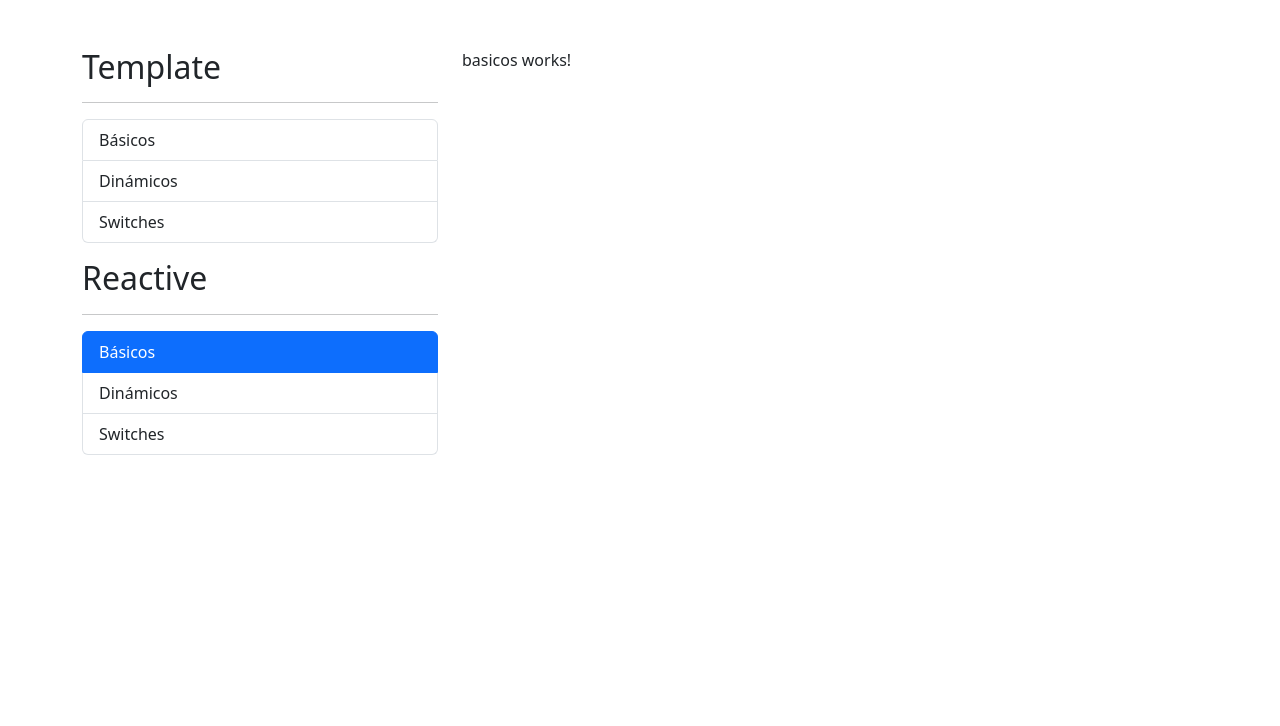
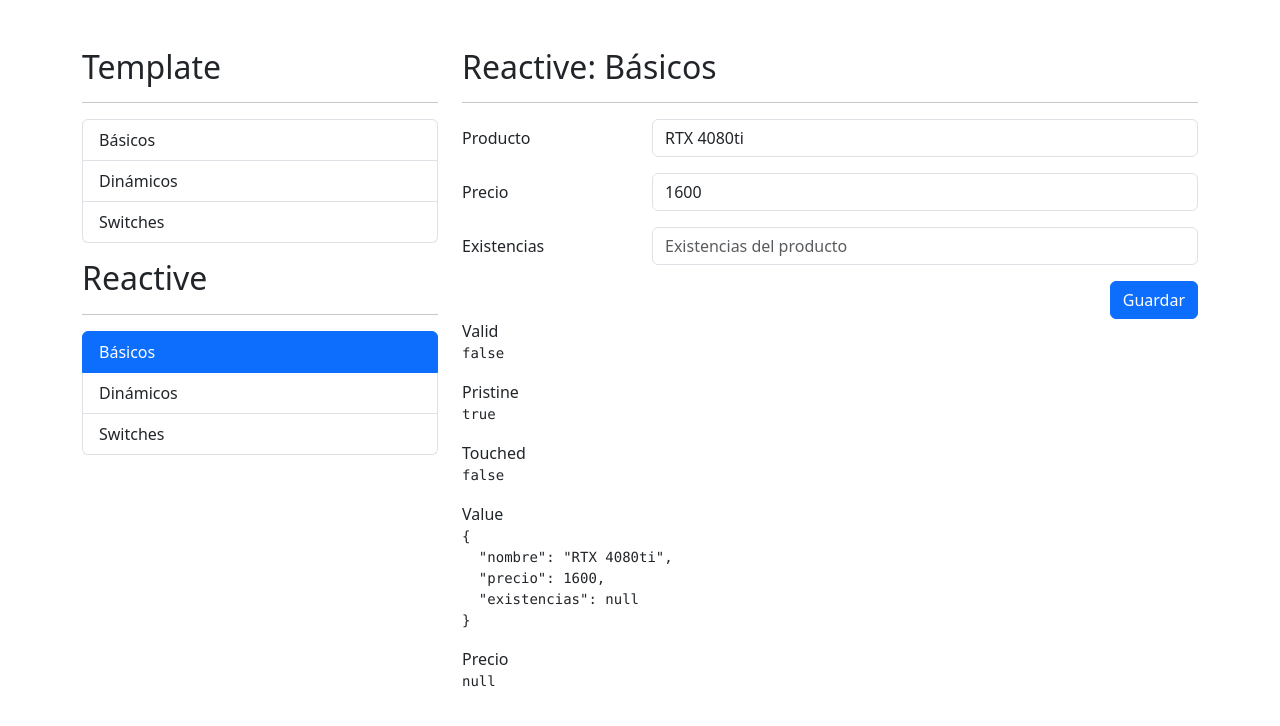
Before and after one commit to Jenn7895/formulariosApp, an Angular app: page /reactive/basicos in a window 1280 px wide. Shown: the top 726 px of the page. Built offline with nearby package versions, Linux system fonts and the light colour scheme.

Commit message:
Submit Formularios Reactivos Basicos

```diff
--- a/src/app/reactive/basicos/basicos.component.html
+++ b/src/app/reactive/basicos/basicos.component.html
@@ -1 +1,94 @@
-<p>basicos works!</p>
+<h2>Reactive: Básicos</h2>
+<hr>
+
+<div class="row">
+    <div class="col">
+
+        <form (ngSubmit)="guardar()" autocomplete="off" [formGroup]="miFormulario">
+
+            <!-- Campo de producto -->
+            <div class="mb-3 row">
+                <label class="col-sm-3 col-form-label">Producto</label>
+                <div class="col-sm-9">
+
+                    <input type="text"
+                            class="form-control"
+                            formControlName="nombre"
+                            placeholder="Nombre del producto">
+
+                    <span class="form-text text-danger"
+                            *ngIf="campoEsValido('nombre')">
+                        Debe de ser de 3 letras
+                    </span>
+                </div>
+            </div>
+
+            <!-- Campo de producto -->
+            <div class="mb-3 row">
+                <label class="col-sm-3 col-form-label">Precio</label>
+                <div class="col-sm-9">
+
+                    <input type="number"
+                            class="form-control"
+                            formControlName="precio"
+                            placeholder="Precio del producto">
+
+                    <span class="form-text text-danger"
+                            *ngIf="campoEsValido('precio')">
+                        El precio debe ser mayor o igual a 0
+                    </span>
+
+                </div>
+            </div>
+
+            <!-- Campo de existencias -->
+            <div class="mb-3 row">
+                <label class="col-sm-3 col-form-label">Existencias</label>
+                <div class="col-sm-9">
+                    <input type="number"
+                            class="form-control"
+                            formControlName="existencias"
+                            placeholder="Existencias del producto">
+
+                    <span class="form-text text-danger"
+                            *ngIf="campoEsValido('existencias')">
+                        Las existencias deben ser mayores o iguales a 0
+                    </span>
+
+                </div>
+            </div>
+
+            <div class="row">
+                <div class="col">
+                    <button type="submit"
+                            class="btn btn-primary float-end">
+                        Guardar
+                    </button>
+                </div>
+            </div>
+
+        </form>
+
+    </div>
+</div>
+
+<div class="row">
+    <div class="col">
+
+        <span>Valid</span>
+        <pre>{{ miFormulario.valid }}</pre>
+
+        <span>Pristine</span>
+        <pre>{{ miFormulario.pristine }}</pre>
+
+        <span>Touched</span>
+        <pre>{{ miFormulario.touched }}</pre>
+
+        <span>Value</span>
+        <pre>{{ miFormulario.value | json }}</pre>
+
+        <span>Precio</span>
+        <pre>{{ miFormulario.controls['precio'].errors | json }}</pre>
+
+    </div>
+</div>
--- a/src/app/reactive/basicos/basicos.component.ts
+++ b/src/app/reactive/basicos/basicos.component.ts
@@ -1,4 +1,5 @@
 import { Component, OnInit } from '@angular/core';
+import { FormGroup, FormBuilder, Validators } from '@angular/forms';
 
 @Component({
   selector: 'app-basicos',
@@ -6,11 +7,43 @@
   styles: [
   ]
 })
-export class BasicosComponent implements OnInit {
+export class BasicosComponent implements OnInit  {
 
-  constructor() { }
+  // miFormulario: FormGroup = new FormGroup({
+  //   nombre     : new FormControl('RTX 4080ti'),
+  //   existencias: new FormControl(1500),
+  //   precio     : new FormControl(5),
+  // })
+
+  miFormulario: FormGroup = this.fb.group({
+    nombre: [ , [ Validators.required, Validators.minLength(3) ] ],
+    precio: [ , [ Validators.required, Validators.min(0) ] ],
+    existencias: [ , [ Validators.required, Validators.min(0) ] ],
+  })
+  constructor( private fb: FormBuilder ) { }
 
   ngOnInit(): void {
+    this.miFormulario.reset({
+      nombre: 'RTX 4080ti',
+      precio: 1600,
+    })
+  }
+
+  campoEsValido( campo: string ) {
+    return this.miFormulario.controls[campo].errors
+            && this.miFormulario.controls[campo].touched
+  }
+
+  guardar() {
+
+    if ( this.miFormulario.invalid ) {
+      this.miFormulario.markAllAsTouched();
+      return;
+    }
+
+    console.log( this.miFormulario.value );
+    this.miFormulario.reset();
+
   }
 
 }
--- a/src/app/reactive/dinamicos/dinamicos.component.html
+++ b/src/app/reactive/dinamicos/dinamicos.component.html
@@ -1 +1,72 @@
-<p>dinamicos works!</p>
+<h2>Reactive: <small> Dinámicos </small></h2>
+<hr>
+
+<form autocomplete="off">
+
+    <!-- Nombre -->
+    <div class="mb-3 row">
+        <label class="col-sm-3 col-form-label">Nombre</label>
+        <div class="col-sm-9">
+            <input class="form-control"
+                    placeholder="Nombre de la persona">
+            <span class="form-text text-danger">
+                Esta campo es obligatorio
+            </span>
+        </div>
+    </div>
+
+    <!-- Agregar Favorito -->
+    <div class="mb-3 row">
+        <label class="col-sm-3 col-form-label">Agregar</label>
+        <div class="col-sm-9">
+
+            <div class="input-group">
+                <input class="form-control"
+                    placeholder="Agregar favorito"
+                    (keyup.enter)="1==1">
+
+                <button class="btn btn-outline-primary"
+                        type="button"
+                        (click)="1==1">
+                    Agregar
+                </button>
+            </div>
+
+        </div>
+    </div>
+
+    <!-- Lista de Juegos Favoritos -->
+    <div class="mb-3 row">
+        <label class="col-sm-3 col-form-label">Favoritos</label>
+        <div class="col-sm-9">
+
+            <!-- <div class="input-group mb-1"
+                *ngFor="let juego of persona.favoritos; let i = index">
+                <input class="form-control">
+
+                <button class="btn btn-outline-danger"
+                        type="button"
+                        (click)="1==1">
+                    Eliminar
+                </button>
+            </div> -->
+
+
+        </div>
+    </div>
+
+    <div class="row">
+        <div class="col-sm-12">
+            <button type="button"
+                    class="btn btn-primary float-end"
+                    (click)="1==1">
+                Guardar
+            </button>
+        </div>
+    </div>
+
+</form>
+
+
+<!-- <span>Persona</span>
+<pre>{{ persona | json }}</pre> -->
--- a/src/app/reactive/reactive.module.ts
+++ b/src/app/reactive/reactive.module.ts
@@ -1,5 +1,6 @@
 import { NgModule } from '@angular/core';
 import { CommonModule } from '@angular/common';
+import { ReactiveFormsModule } from '@angular/forms';
 
 import { ReactiveRoutingModule } from './reactive-routing.module';
 import { BasicosComponent } from './basicos/basicos.component';
@@ -15,6 +16,7 @@
   ],
   imports: [
     CommonModule,
+    ReactiveFormsModule,
     ReactiveRoutingModule
   ]
 })
--- a/src/app/reactive/switches/switches.component.html
+++ b/src/app/reactive/switches/switches.component.html
@@ -1 +1,95 @@
-<p>switches works!</p>
+<h2>Reactivos: Switches</h2>
+<hr>
+
+<form>
+
+    <!-- Radio -->
+    <div class="row  mb-3">
+        <label class="col-sm-3 col-form-label">Géneros</label>
+        <div class="col-sm-9">
+
+            <div class="form-check">
+                <input class="form-check-input"
+                        type="radio"
+                        value="M"
+                        name="radioGenero"
+                        id="radioMasculino">
+                <label class="form-check-label" for="radioMasculino">
+                    Masculino
+                </label>
+            </div>
+
+            <div class="form-check">
+                <input class="form-check-input"
+                        type="radio"
+                        value="F"
+                        name="radioGenero"
+                        id="radioFemenino">
+                <label class="form-check-label" for="radioFemenino">
+                    Femenino
+                </label>
+            </div>
+
+        </div>
+    </div>
+
+
+    <!-- Switches -->
+    <div class="row  mb-3">
+        <label class="col-sm-3 col-form-label">Notificaciones</label>
+        <div class="col-sm-9">
+
+            <div class="form-check form-switch mt-2">
+                <input class="form-check-input"
+                        type="checkbox"
+                        id="flexSwitchCheckChecked">
+                <label class="form-check-label" for="flexSwitchCheckChecked">Quiero recibir notificaciones</label>
+            </div>
+
+        </div>
+    </div>
+
+    <!-- Checks -->
+    <div class="row  mb-3">
+        <label class="col-sm-3 col-form-label"></label>
+        <div class="col-sm-9">
+
+            <div class="form-check">
+                <input class="form-check-input"
+                        type="checkbox"
+                        id="flexCheckDefault">
+                <label class="form-check-label" for="flexCheckDefault">
+                    Términos y condiciones de uso
+                </label>
+            </div>
+
+        </div>
+    </div>
+
+    <!-- Boton submit -->
+    <div class="row">
+        <div class="col">
+            <button class="btn btn-primary float-end">
+                Guardar
+            </button>
+        </div>
+    </div>
+
+</form>
+
+<!-- <h5>Valor del formulario</h5>
+<pre>{{ miFormulario.value | json }}</pre>
+<br>
+
+<h5>Persona</h5>
+<pre>{{ persona | json }}</pre>
+<br>
+
+<h5>Valid</h5>
+<pre>{{ miFormulario.valid }}</pre>
+
+<h5>Términos</h5>
+<pre>{{ erroresTerminosYCondiciones() | json }}</pre>
+
+<br>
+<pre>Condiciones: </pre> -->
--- a/src/app/template/basicos/basicos.component.html
+++ b/src/app/template/basicos/basicos.component.html
@@ -44,7 +44,7 @@
 
                     <span class="form-text text-danger"
                             *ngIf="precioValido()">
-                    El precio deber ser mayor o igual a 0
+                    El precio debe ser mayor o igual a 0
                     </span>
 
                 </div>
```
